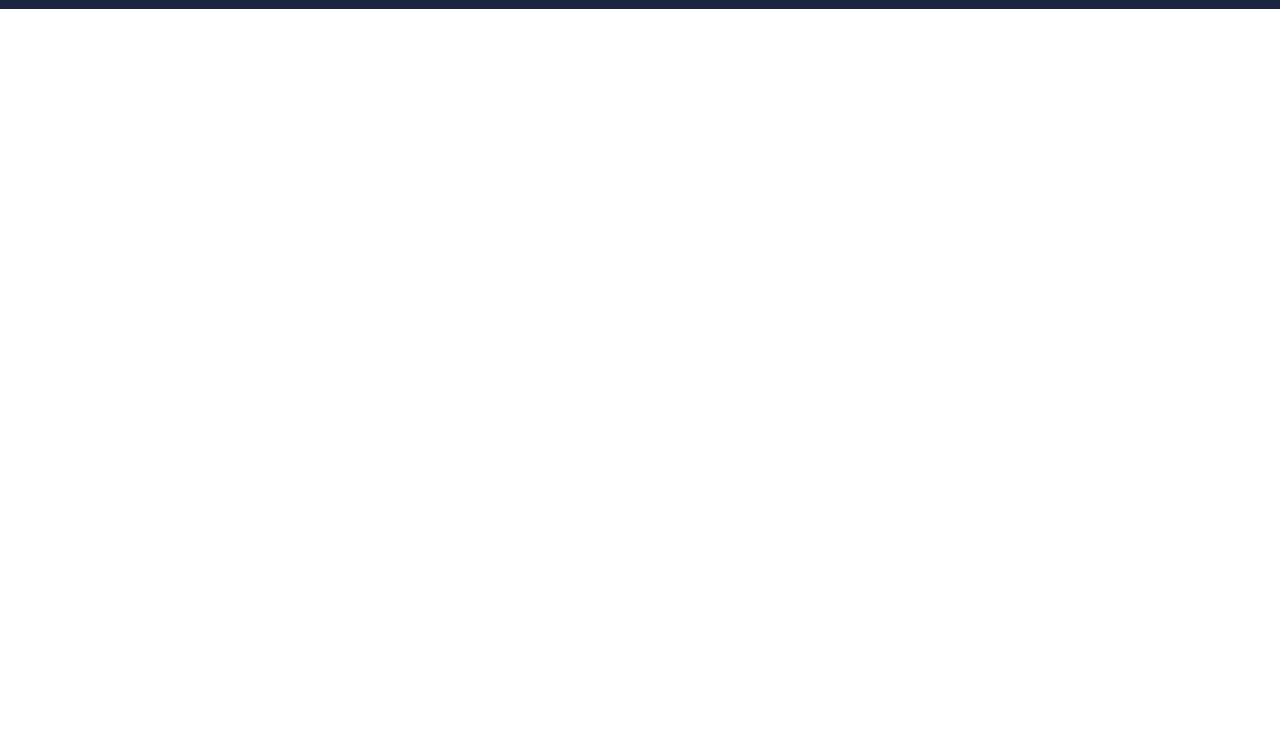
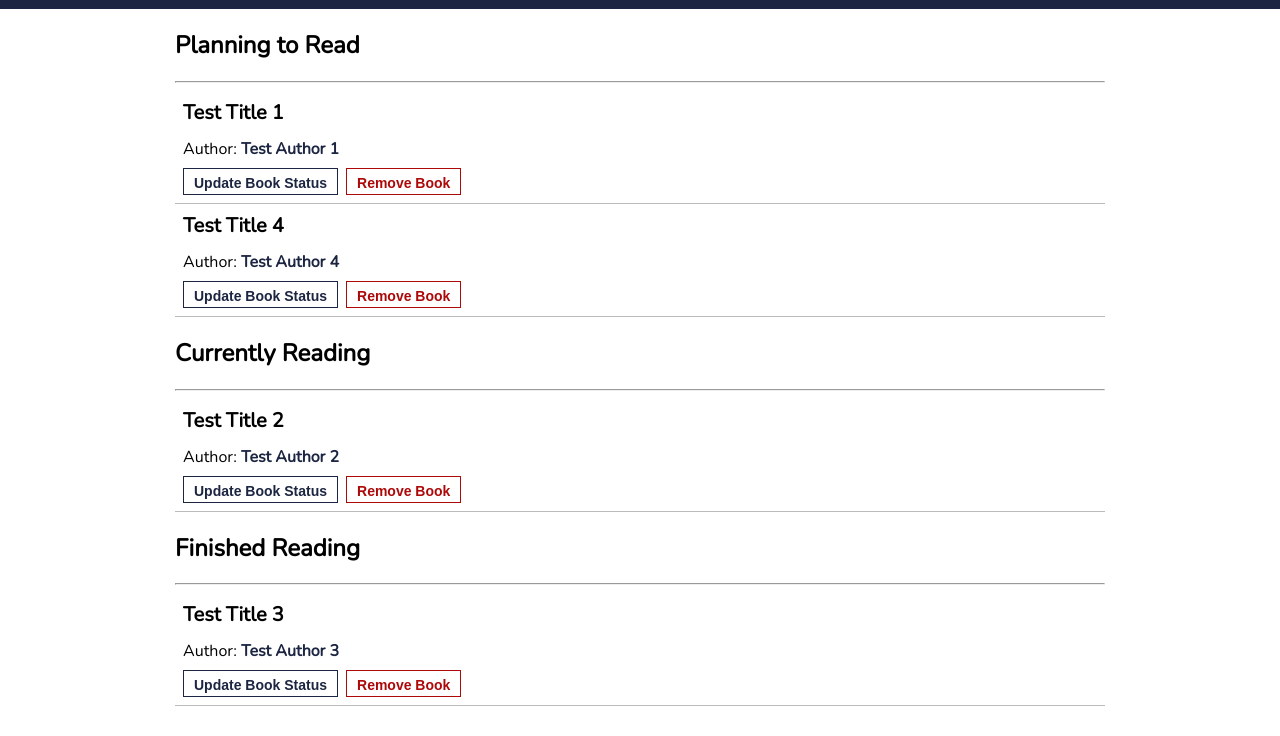
Before and after one commit to SavaVuckovic/Library-App, a plain HTML site: page index.html in a window 1280 px wide. Shown: the part 58-794 px from the top of the page. Drawn offline with nearby package versions, Linux system fonts and the light colour scheme.

Commit message:
added render function

```diff
--- a/index.html
+++ b/index.html
@@ -18,11 +18,19 @@
   </nav>
 
   <!-- Book List -->
-  <main>
-    <div class="container">
+  <div class="container">
+    <h2>Planning to Read</h2>
+    <hr>
+    <div id="planning"></div>
 
-    </div>
-  </main>
+    <h2>Currently Reading</h2>
+    <hr>
+    <div id="reading"></div>
+
+    <h2>Finished Reading</h2>
+    <hr>
+    <div id="finished"></div>
+  </div>
 
   <!-- Modal -->
   <div class="modal">
@@ -45,7 +53,7 @@
 
           <div class="form-group">
             <label for="status">Status</label>
-            <select name="status" id="book-status">
+            <select name="status">
               <option value="1">planning to read</option>
               <option value="2">currently reading</option>
               <option value="3">finished reading</option>
--- a/script.js
+++ b/script.js
@@ -3,9 +3,9 @@ const newBookBtn = document.querySelector('#add-book');
 const modal = document.querySelector('.modal');
 const close = document.querySelector('.modal-close');
 const form = document.querySelector('#new-book-form');
-
-// array that holds all of the books
-const library = [];
+const planningToRead = document.querySelector('#planning');
+const currentlyReading = document.querySelector('#reading');
+const finishedReading = document.querySelector('#finished');
 
 // book constructor
 function Book(title, author, status) {
@@ -14,12 +14,72 @@ function Book(title, author, status) {
   this.status = status;
 }
 
+// array that holds all of the books
+// const library = [];
+// TESTING
+const library = [
+  {
+    title: 'Test Title 1',
+    author: 'Test Author 1',
+    status: 1
+  },
+  {
+    title: 'Test Title 2',
+    author: 'Test Author 2',
+    status: 2
+  },
+  {
+    title: 'Test Title 3',
+    author: 'Test Author 3',
+    status: 3
+  },
+  {
+    title: 'Test Title 4',
+    author: 'Test Author 4',
+    status: 1
+  },
+]
+
+// loop through library and render books in the DOM
+function render() {
+  library.forEach(book => {
+    // create book element
+    const bookElement = document.createElement('div');
+    bookElement.classList.add('book');
+    // create book title
+    const title = document.createElement('h3');
+    title.innerHTML = book.title;
+    bookElement.appendChild(title);
+    // create book author
+    const author = document.createElement('p');
+    author.innerHTML = `Author: <span>${book.author}</span>`;
+    bookElement.appendChild(author);
+    // create book buttons
+    const updateStatusBtn = document.createElement('button');
+    updateStatusBtn.classList.add('update-status');
+    updateStatusBtn.innerHTML = 'Update Book Status';
+    bookElement.appendChild(updateStatusBtn);
+    const removeBookBtn = document.createElement('button');
+    removeBookBtn.classList.add('remove');
+    removeBookBtn.innerHTML = 'Remove Book';
+    bookElement.appendChild(removeBookBtn);
+    // decide where to put the book
+    if (book.status === 1) {
+      planningToRead.appendChild(bookElement);
+    } else if (book.status === 2) {
+      currentlyReading.appendChild(bookElement);
+    } else if (book.status === 3) {
+      finishedReading.appendChild(bookElement);
+    }
+  });
+}
+
+render();
+
 // create new book
 function createBook(title, author, status) {
   const book = new Book(title, author, status);
   library.push(book);
-  // test
-  console.log(library);
 }
 
 // show/hide modal
@@ -38,14 +98,19 @@ newBookBtn.addEventListener('click', toggleModal);
 close.addEventListener('click', toggleModal);
 
 // new book form is submitted
-form.addEventListener('submit', function(e) {
+form.addEventListener('submit', (e) => {
   // prevent reloading the page
   e.preventDefault();
   // get values and create the book
-  const title = e.target.elements['title'].value;
-  const author = e.target.elements['author'].value;
-  const status = e.target.elements['status'].value;
-  createBook(title, author, status);
+  createBook(
+    e.target.elements['title'].value,
+    e.target.elements['author'].value,
+    e.target.elements['status'].value
+  );
+  // clean form input values
+  e.target.elements['title'].value = '';
+  e.target.elements['author'].value = '';
+  e.target.elements['status'].value = '1';
   // close modal
   toggleModal();
 });
--- a/style.css
+++ b/style.css
@@ -14,7 +14,6 @@ body {
 }
 
 .container {
-  display: flex;
   padding-right: 15px;
   padding-left: 15px;
   margin-right: auto;
@@ -69,6 +68,44 @@ nav button:hover {
   color: #fff;
 }
 
+.book {
+  padding: 8px;
+  border-bottom: 1px solid #bbb;
+}
+
+.book h3 {
+  margin: 0 0 12px;
+  font-size: 20px;
+}
+
+.book p {
+  margin: 8px 0;
+}
+
+.book span {
+  font-weight: bold;
+  color: #1c2541;
+}
+
+.book button {
+  padding: 6px 10px 3px;
+  font-size: 14px;
+  background: #fff;
+  border: none;
+  font-weight: bold;
+}
+
+.book .remove {
+  color: #ad0909;
+  border: 1.5px solid #ad0909;
+  margin-left: 8px;
+}
+
+.book .update-status {
+  color: #1c2541;
+  border: 1.5px solid #1c2541;
+}
+
 .modal {
   position: fixed;
   z-index: 1;
@@ -82,7 +119,7 @@ nav button:hover {
 
 .modal-content {
   background: #fff;
-  width: 55%;
+  width: 40%;
   margin: 200px auto 0;
   animation-name: modalopen;
   animation-duration: 0.7s;
```
